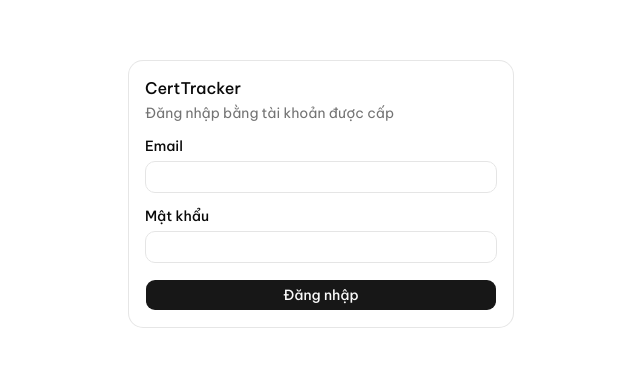
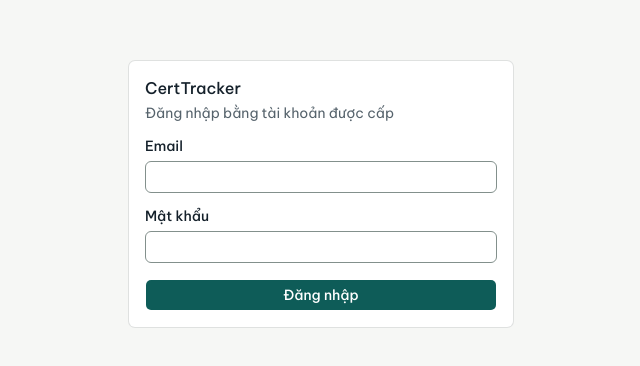
Before and after one commit to DuongHung1712/CertTracker, a Next.js app: page /login in a window 1280 px wide. Shown: the part 206-572 px from the top of the page, without its empty margins (319-959 px from the left). Built offline with nearby package versions, Linux system fonts and the light colour scheme.

Commit message:
feat(ui): add design tokens with enforced contrast

```diff
--- a/src/app/globals.css
+++ b/src/app/globals.css
@@ -4,127 +4,178 @@
 
 @custom-variant dark (&:is(.dark *));
 
+/* Tokens are documented in docs/design-system.md §2 — change both together. */
 @theme inline {
   --color-background: var(--background);
   --color-foreground: var(--foreground);
+  --color-card: var(--card);
+  --color-card-foreground: var(--card-foreground);
+  --color-popover: var(--popover);
+  --color-popover-foreground: var(--popover-foreground);
+  --color-primary: var(--primary);
+  --color-primary-foreground: var(--primary-foreground);
+  --color-primary-hover: var(--primary-hover);
+  --color-secondary: var(--secondary);
+  --color-secondary-foreground: var(--secondary-foreground);
+  --color-muted: var(--muted);
+  --color-muted-foreground: var(--muted-foreground);
+  --color-accent: var(--accent);
+  --color-accent-foreground: var(--accent-foreground);
+  --color-destructive: var(--destructive);
+  --color-border: var(--border);
+  --color-input: var(--input);
+  --color-ring: var(--ring);
+  --color-chart-1: var(--chart-1);
+  --color-chart-2: var(--chart-2);
+  --color-chart-3: var(--chart-3);
+  --color-chart-4: var(--chart-4);
+  --color-chart-5: var(--chart-5);
+  --color-sidebar: var(--sidebar);
+  --color-sidebar-foreground: var(--sidebar-foreground);
+  --color-sidebar-primary: var(--sidebar-primary);
+  --color-sidebar-primary-foreground: var(--sidebar-primary-foreground);
+  --color-sidebar-accent: var(--sidebar-accent);
+  --color-sidebar-accent-foreground: var(--sidebar-accent-foreground);
+  --color-sidebar-border: var(--sidebar-border);
+  --color-sidebar-ring: var(--sidebar-ring);
+
+  --color-status-active-fg: var(--status-active-fg);
+  --color-status-active-bg: var(--status-active-bg);
+  --color-status-active-border: var(--status-active-border);
+  --color-status-expiring-60-fg: var(--status-expiring-60-fg);
+  --color-status-expiring-60-bg: var(--status-expiring-60-bg);
+  --color-status-expiring-60-border: var(--status-expiring-60-border);
+  --color-status-expiring-soon-fg: var(--status-expiring-soon-fg);
+  --color-status-expiring-soon-bg: var(--status-expiring-soon-bg);
+  --color-status-expiring-soon-border: var(--status-expiring-soon-border);
+  --color-status-expired-fg: var(--status-expired-fg);
+  --color-status-expired-bg: var(--status-expired-bg);
+  --color-status-expired-border: var(--status-expired-border);
+  --color-status-no-expiry-fg: var(--status-no-expiry-fg);
+  --color-status-no-expiry-bg: var(--status-no-expiry-bg);
+  --color-status-no-expiry-border: var(--status-no-expiry-border);
+  --color-status-na-fg: var(--status-na-fg);
+  --color-status-na-bg: var(--status-na-bg);
+  --color-status-na-border: var(--status-na-border);
+
   --font-sans: var(--font-geist-sans);
   --font-mono: var(--font-geist-mono);
   --font-heading: var(--font-sans);
-  --color-sidebar-ring: var(--sidebar-ring);
-  --color-sidebar-border: var(--sidebar-border);
-  --color-sidebar-accent-foreground: var(--sidebar-accent-foreground);
-  --color-sidebar-accent: var(--sidebar-accent);
-  --color-sidebar-primary-foreground: var(--sidebar-primary-foreground);
-  --color-sidebar-primary: var(--sidebar-primary);
-  --color-sidebar-foreground: var(--sidebar-foreground);
-  --color-sidebar: var(--sidebar);
-  --color-chart-5: var(--chart-5);
-  --color-chart-4: var(--chart-4);
-  --color-chart-3: var(--chart-3);
-  --color-chart-2: var(--chart-2);
-  --color-chart-1: var(--chart-1);
-  --color-ring: var(--ring);
-  --color-input: var(--input);
-  --color-border: var(--border);
-  --color-destructive: var(--destructive);
-  --color-accent-foreground: var(--accent-foreground);
-  --color-accent: var(--accent);
-  --color-muted-foreground: var(--muted-foreground);
-  --color-muted: var(--muted);
-  --color-secondary-foreground: var(--secondary-foreground);
-  --color-secondary: var(--secondary);
-  --color-primary-foreground: var(--primary-foreground);
-  --color-primary: var(--primary);
-  --color-popover-foreground: var(--popover-foreground);
-  --color-popover: var(--popover);
-  --color-card-foreground: var(--card-foreground);
-  --color-card: var(--card);
-  --radius-sm: calc(var(--radius) * 0.6);
-  --radius-md: calc(var(--radius) * 0.8);
-  --radius-lg: var(--radius);
-  --radius-xl: calc(var(--radius) * 1.4);
-  --radius-2xl: calc(var(--radius) * 1.8);
-  --radius-3xl: calc(var(--radius) * 2.2);
-  --radius-4xl: calc(var(--radius) * 2.6);
+
+  --radius-sm: 4px;
+  --radius-md: 4px;
+  --radius-lg: 6px;
+  --radius-xl: 8px;
+  --radius-2xl: 8px;
+  --radius-3xl: 8px;
+  --radius-4xl: 8px;
+
+  --text-page-title: 20px;
+  --text-page-title--line-height: 28px;
+  --text-page-title--font-weight: 600;
+  --text-section-title: 15px;
+  --text-section-title--line-height: 22px;
+  --text-section-title--font-weight: 600;
+  --text-body: 14px;
+  --text-body--line-height: 20px;
+  --text-table: 13px;
+  --text-table--line-height: 18px;
+  --text-label: 12px;
+  --text-label--line-height: 16px;
+  --text-label--font-weight: 500;
+  --text-label--letter-spacing: 0.04em;
+  --text-caption: 12px;
+  --text-caption--line-height: 16px;
+  --text-kpi: 28px;
+  --text-kpi--line-height: 32px;
+  --text-kpi--font-weight: 600;
 }
 
 :root {
-  --background: oklch(1 0 0);
-  --foreground: oklch(0.145 0 0);
-  --card: oklch(1 0 0);
-  --card-foreground: oklch(0.145 0 0);
-  --popover: oklch(1 0 0);
-  --popover-foreground: oklch(0.145 0 0);
-  --primary: oklch(0.205 0 0);
-  --primary-foreground: oklch(0.985 0 0);
-  --secondary: oklch(0.97 0 0);
-  --secondary-foreground: oklch(0.205 0 0);
-  --muted: oklch(0.97 0 0);
-  --muted-foreground: oklch(0.556 0 0);
-  --accent: oklch(0.97 0 0);
-  --accent-foreground: oklch(0.205 0 0);
-  --destructive: oklch(0.577 0.245 27.325);
-  --border: oklch(0.922 0 0);
-  --input: oklch(0.922 0 0);
-  --ring: oklch(0.708 0 0);
-  --chart-1: oklch(0.87 0 0);
-  --chart-2: oklch(0.556 0 0);
-  --chart-3: oklch(0.439 0 0);
-  --chart-4: oklch(0.371 0 0);
-  --chart-5: oklch(0.269 0 0);
-  --radius: 0.625rem;
-  --sidebar: oklch(0.985 0 0);
-  --sidebar-foreground: oklch(0.145 0 0);
-  --sidebar-primary: oklch(0.205 0 0);
-  --sidebar-primary-foreground: oklch(0.985 0 0);
-  --sidebar-accent: oklch(0.97 0 0);
-  --sidebar-accent-foreground: oklch(0.205 0 0);
-  --sidebar-border: oklch(0.922 0 0);
-  --sidebar-ring: oklch(0.708 0 0);
-}
+  --radius: 6px;
 
-.dark {
-  --background: oklch(0.145 0 0);
-  --foreground: oklch(0.985 0 0);
-  --card: oklch(0.205 0 0);
-  --card-foreground: oklch(0.985 0 0);
-  --popover: oklch(0.205 0 0);
-  --popover-foreground: oklch(0.985 0 0);
-  --primary: oklch(0.922 0 0);
-  --primary-foreground: oklch(0.205 0 0);
-  --secondary: oklch(0.269 0 0);
-  --secondary-foreground: oklch(0.985 0 0);
-  --muted: oklch(0.269 0 0);
-  --muted-foreground: oklch(0.708 0 0);
-  --accent: oklch(0.269 0 0);
-  --accent-foreground: oklch(0.985 0 0);
-  --destructive: oklch(0.704 0.191 22.216);
-  --border: oklch(1 0 0 / 10%);
-  --input: oklch(1 0 0 / 15%);
-  --ring: oklch(0.556 0 0);
-  --chart-1: oklch(0.87 0 0);
-  --chart-2: oklch(0.556 0 0);
-  --chart-3: oklch(0.439 0 0);
-  --chart-4: oklch(0.371 0 0);
-  --chart-5: oklch(0.269 0 0);
-  --sidebar: oklch(0.205 0 0);
-  --sidebar-foreground: oklch(0.985 0 0);
-  --sidebar-primary: oklch(0.488 0.243 264.376);
-  --sidebar-primary-foreground: oklch(0.985 0 0);
-  --sidebar-accent: oklch(0.269 0 0);
-  --sidebar-accent-foreground: oklch(0.985 0 0);
-  --sidebar-border: oklch(1 0 0 / 10%);
-  --sidebar-ring: oklch(0.556 0 0);
+  --background: #F6F7F5;
+  --foreground: #15212B;
+  --card: #FFFFFF;
+  --card-foreground: #15212B;
+  --popover: #FFFFFF;
+  --popover-foreground: #15212B;
+  --primary: #0E5C58;
+  --primary-foreground: #FFFFFF;
+  --primary-hover: #0A4744;
+  --secondary: #EDF0EE;
+  --secondary-foreground: #15212B;
+  --muted: #EDF0EE;
+  --muted-foreground: #56636C;
+  --accent: #E2EFEC;
+  --accent-foreground: #0E5C58;
+  --destructive: #B42318;
+  --border: #D8DEDB;
+  --input: #83908C;
+  --ring: #1C7C75;
+
+  /* Chart palette is designed in week 5 (docs/design-system.md §10). */
+  --chart-1: #0E5C58;
+  --chart-2: #56636C;
+  --chart-3: #83908C;
+  --chart-4: #D8DEDB;
+  --chart-5: #15212B;
+
+  --sidebar: #FFFFFF;
+  --sidebar-foreground: #15212B;
+  --sidebar-primary: #0E5C58;
+  --sidebar-primary-foreground: #FFFFFF;
+  --sidebar-accent: #E2EFEC;
+  --sidebar-accent-foreground: #0E5C58;
+  --sidebar-border: #D8DEDB;
+  --sidebar-ring: #1C7C75;
+
+  --status-active-fg: #1D6636;
+  --status-active-bg: #E7F3EB;
+  --status-active-border: #A8D2B4;
+  --status-expiring-60-fg: #7A5200;
+  --status-expiring-60-bg: #FFF5DC;
+  --status-expiring-60-border: #EDCB7E;
+  --status-expiring-soon-fg: #9A3D0B;
+  --status-expiring-soon-bg: #FDEADD;
+  --status-expiring-soon-border: #EFB189;
+  --status-expired-fg: #B42318;
+  --status-expired-bg: #FDE8E6;
+  --status-expired-border: #F0ADA7;
+  --status-no-expiry-fg: #4A5560;
+  --status-no-expiry-bg: #EEF1F0;
+  --status-no-expiry-border: #D3D9D6;
+  --status-na-fg: #4A5560;
+  --status-na-bg: #EEF1F0;
+  --status-na-border: #D3D9D6;
 }
 
 @layer base {
   * {
     @apply border-border outline-ring/50;
   }
-  body {
-    @apply bg-background text-foreground;
-  }
   html {
     @apply font-sans;
   }
+  body {
+    @apply bg-background text-body text-foreground;
+  }
 }
+
+/*
+ * Unlayered on purpose: it must beat the `outline-none` utility that shadcn
+ * components ship, so every keyboard focus shows a 2px ring at ≥ 3:1.
+ */
+:focus-visible {
+  outline: 2px solid var(--ring);
+  outline-offset: 2px;
+}
+
+@media (prefers-reduced-motion: reduce) {
+  *,
+  *::before,
+  *::after {
+    animation-duration: 0.01ms !important;
+    transition-duration: 0.01ms !important;
+  }
+}
--- a/src/components/ui/button.tsx
+++ b/src/components/ui/button.tsx
@@ -7,7 +7,7 @@ const buttonVariants = cva(
   {
     variants: {
       variant: {
-        default: "bg-primary text-primary-foreground hover:bg-primary/80",
+        default: "bg-primary text-primary-foreground hover:bg-primary-hover",
         outline:
           "border-border bg-background hover:bg-muted hover:text-foreground aria-expanded:bg-muted aria-expanded:text-foreground dark:border-input dark:bg-input/30 dark:hover:bg-input/50",
         secondary:
--- a/src/components/ui/card.tsx
+++ b/src/components/ui/card.tsx
@@ -11,7 +11,7 @@ function Card({
       data-slot="card"
       data-size={size}
       className={cn(
-        "group/card flex flex-col gap-(--card-spacing) overflow-hidden rounded-xl bg-card py-(--card-spacing) text-sm text-card-foreground ring-1 ring-foreground/10 [--card-spacing:--spacing(4)] has-data-[slot=card-footer]:pb-0 has-[>img:first-child]:pt-0 data-[size=sm]:[--card-spacing:--spacing(3)] data-[size=sm]:has-data-[slot=card-footer]:pb-0 *:[img:first-child]:rounded-t-xl *:[img:last-child]:rounded-b-xl",
+        "group/card flex flex-col gap-(--card-spacing) overflow-hidden rounded-lg bg-card py-(--card-spacing) text-sm text-card-foreground ring-1 ring-foreground/10 [--card-spacing:--spacing(4)] has-data-[slot=card-footer]:pb-0 has-[>img:first-child]:pt-0 data-[size=sm]:[--card-spacing:--spacing(3)] data-[size=sm]:has-data-[slot=card-footer]:pb-0 *:[img:first-child]:rounded-t-lg *:[img:last-child]:rounded-b-lg",
         className
       )}
       {...props}
@@ -24,7 +24,7 @@ function CardHeader({ className, ...props }: React.ComponentProps<"div">) {
     <div
       data-slot="card-header"
       className={cn(
-        "group/card-header @container/card-header grid auto-rows-min items-start gap-1 rounded-t-xl px-(--card-spacing) has-data-[slot=card-action]:grid-cols-[1fr_auto] has-data-[slot=card-description]:grid-rows-[auto_auto] [.border-b]:pb-(--card-spacing)",
+        "group/card-header @container/card-header grid auto-rows-min items-start gap-1 rounded-t-lg px-(--card-spacing) has-data-[slot=card-action]:grid-cols-[1fr_auto] has-data-[slot=card-description]:grid-rows-[auto_auto] [.border-b]:pb-(--card-spacing)",
         className
       )}
       {...props}
@@ -83,7 +83,7 @@ function CardFooter({ className, ...props }: React.ComponentProps<"div">) {
     <div
       data-slot="card-footer"
       className={cn(
-        "flex items-center rounded-b-xl border-t bg-muted/50 p-(--card-spacing)",
+        "flex items-center rounded-b-lg border-t bg-muted/50 p-(--card-spacing)",
         className
       )}
       {...props}
--- /dev/null
+++ b/src/lib/design/contrast.ts
@@ -0,0 +1,18 @@
+function channel(value: number): number {
+  const c = value / 255;
+  return c <= 0.03928 ? c / 12.92 : ((c + 0.055) / 1.055) ** 2.4;
+}
+
+/** WCAG 2.x relative luminance of a `#rrggbb` colour. */
+export function relativeLuminance(hex: string): number {
+  const match = /^#([0-9a-f]{6})$/i.exec(hex);
+  if (!match) throw new Error(`Expected #rrggbb, got ${hex}`);
+  const n = Number.parseInt(match[1], 16);
+  return 0.2126 * channel((n >> 16) & 255) + 0.7152 * channel((n >> 8) & 255) + 0.0722 * channel(n & 255);
+}
+
+/** WCAG contrast ratio between two `#rrggbb` colours (1–21). */
+export function contrastRatio(a: string, b: string): number {
+  const [light, dark] = [relativeLuminance(a), relativeLuminance(b)].sort((x, y) => y - x);
+  return (light + 0.05) / (dark + 0.05);
+}
```
Also changed, not shown: 3 other files (tests, documents, lock files or other folders).
